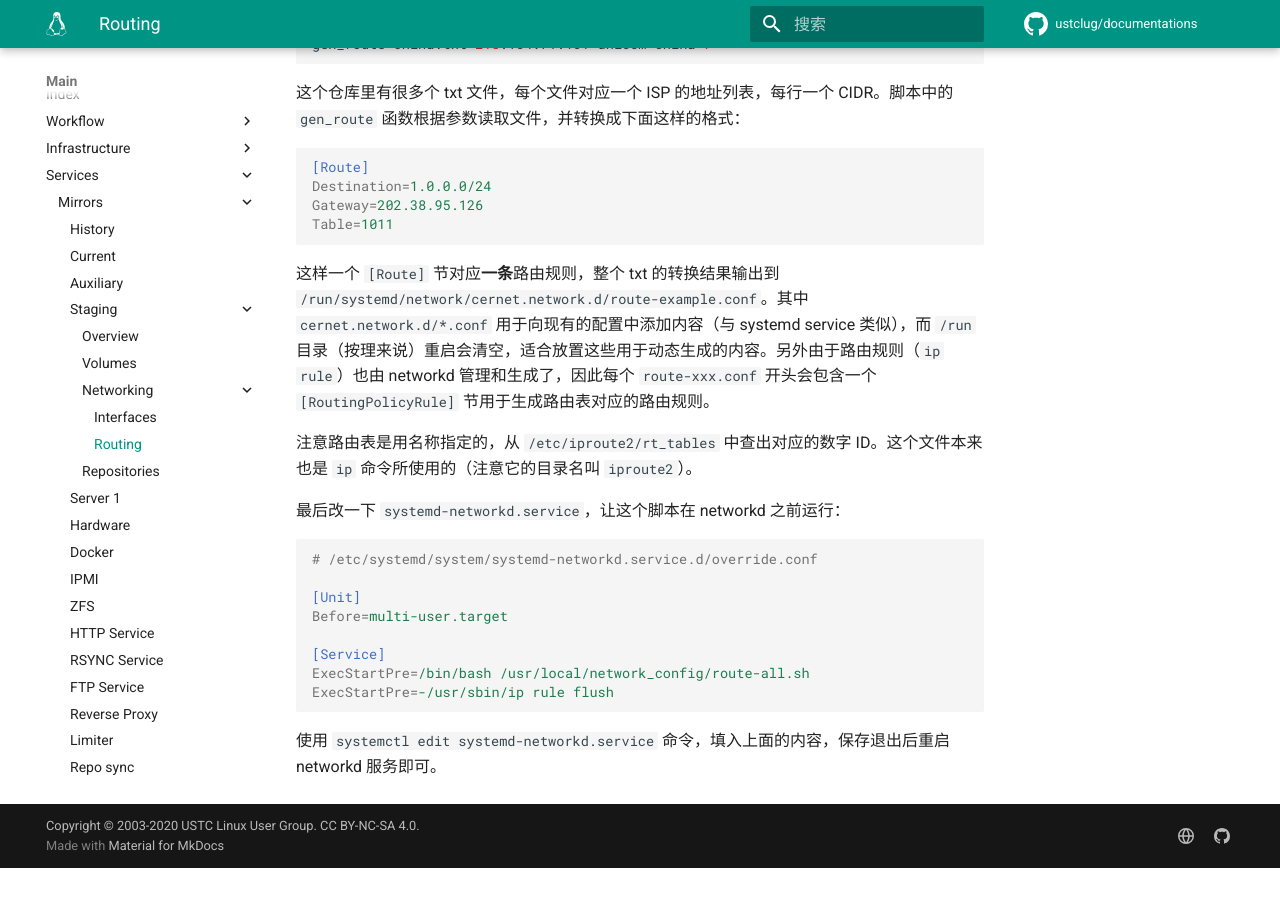
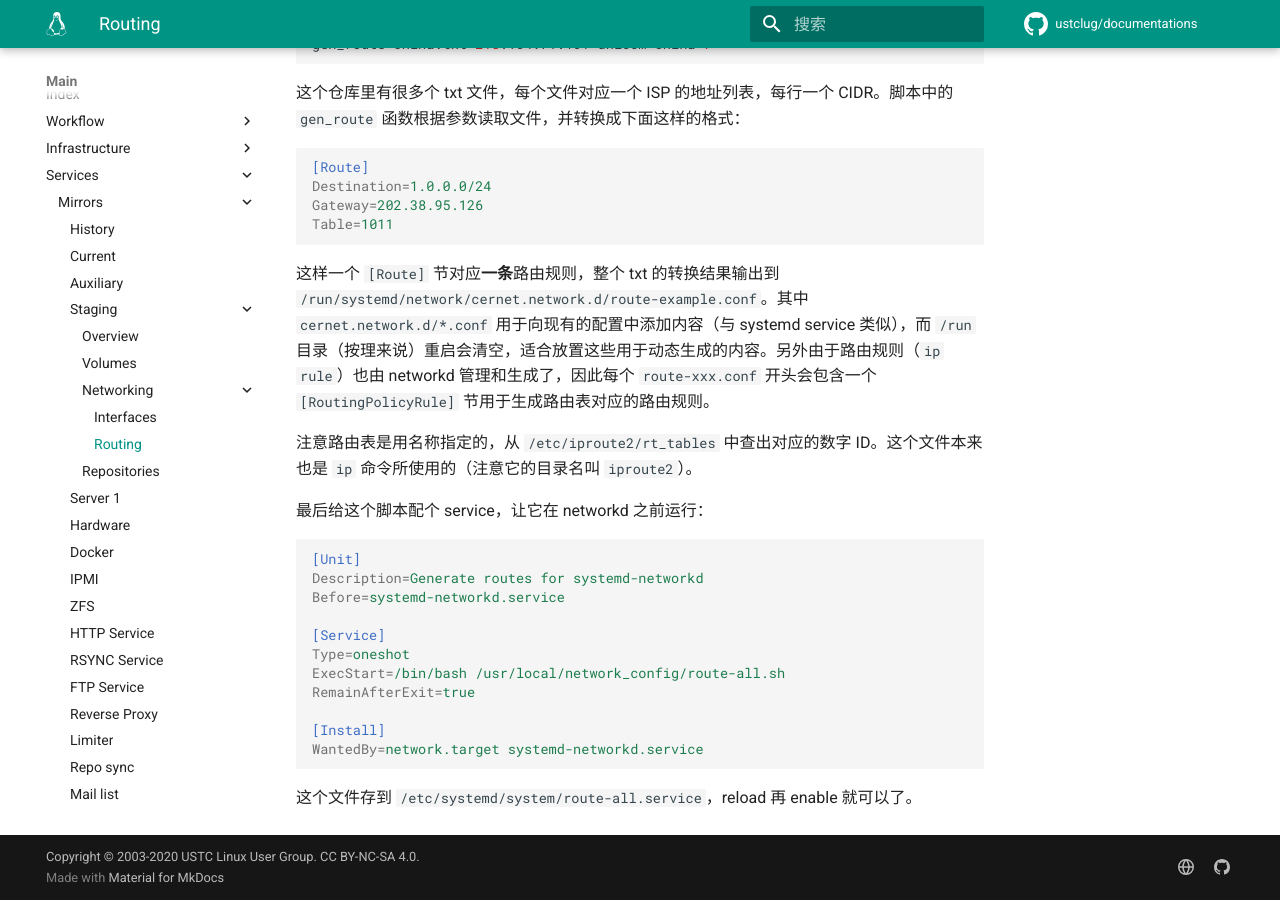
Before and after one commit to ustclug/documentations, an MkDocs documentation site: the page built from docs/services/mirrors/4/networking/route.md, in a window 1280 px wide and 900 px high, scrolled down 877 px. Built offline with MkDocs 1.6.1 and Material for MkDocs 9.7.7, drawn with Linux system fonts in a browser that asks for light colours; comment, search, counter and statistics services are not loaded; before the commit the page ends 1745 px from its top, so only the background shows below that.

Commit message:
Revert "m4: Change route generator script to ExecStartPre"
This reverts commit 123cbbc9dda1f6a25bb56d8279152d8785ceab88.

It does NOT work...

````diff
--- a/docs/services/mirrors/4/networking/route.md
+++ b/docs/services/mirrors/4/networking/route.md
@@ -48,17 +48,20 @@
 
 注意路由表是用名称指定的，从 `/etc/iproute2/rt_tables` 中查出对应的数字 ID。这个文件本来也是 `ip` 命令所使用的（注意它的目录名叫 `iproute2`）。
 
-最后改一下 `systemd-networkd.service`，让这个脚本在 networkd 之前运行：
+最后给这个脚本配个 service，让它在 networkd 之前运行：
 
 ```ini
-# /etc/systemd/system/systemd-networkd.service.d/override.conf
-
 [Unit]
-Before=multi-user.target
+Description=Generate routes for systemd-networkd
+Before=systemd-networkd.service
 
 [Service]
-ExecStartPre=/bin/bash /usr/local/network_config/route-all.sh
-ExecStartPre=-/usr/sbin/ip rule flush
+Type=oneshot
+ExecStart=/bin/bash /usr/local/network_config/route-all.sh
+RemainAfterExit=true
+
+[Install]
+WantedBy=network.target systemd-networkd.service
 ```
 
-使用 `systemctl edit systemd-networkd.service` 命令，填入上面的内容，保存退出后重启 networkd 服务即可。
+这个文件存到 `/etc/systemd/system/route-all.service`，reload 再 enable 就可以了。
````
